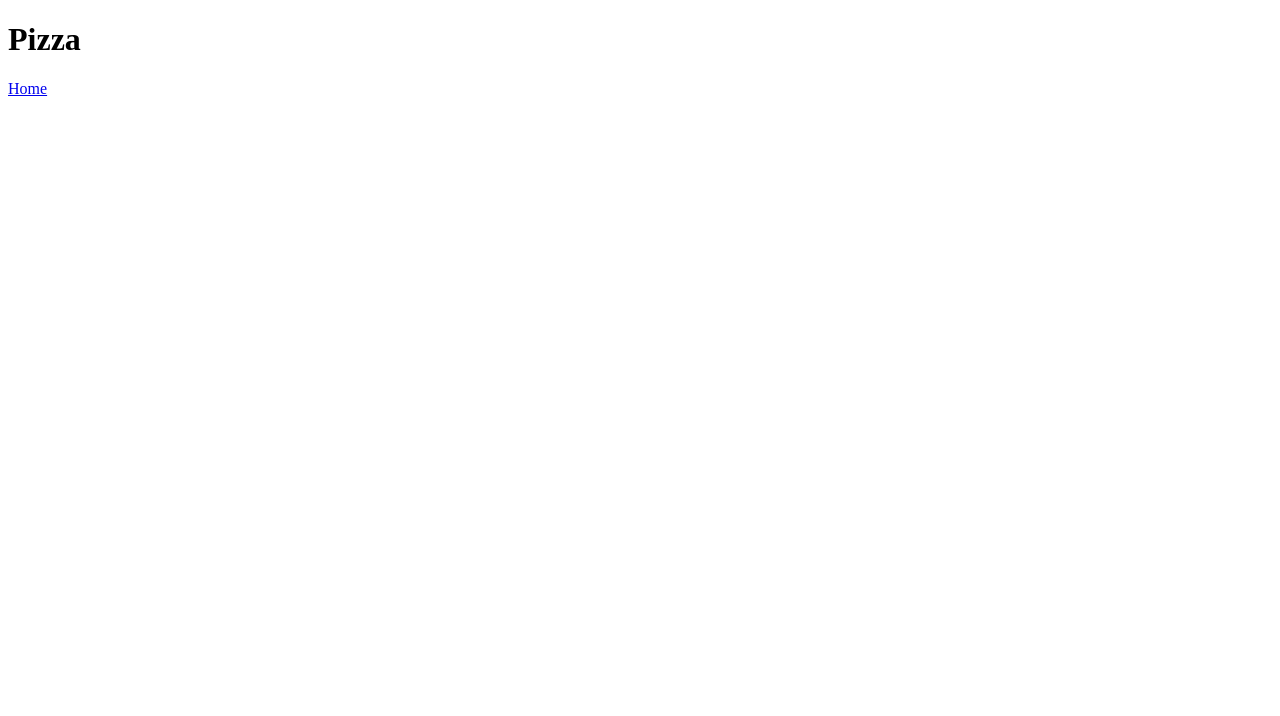
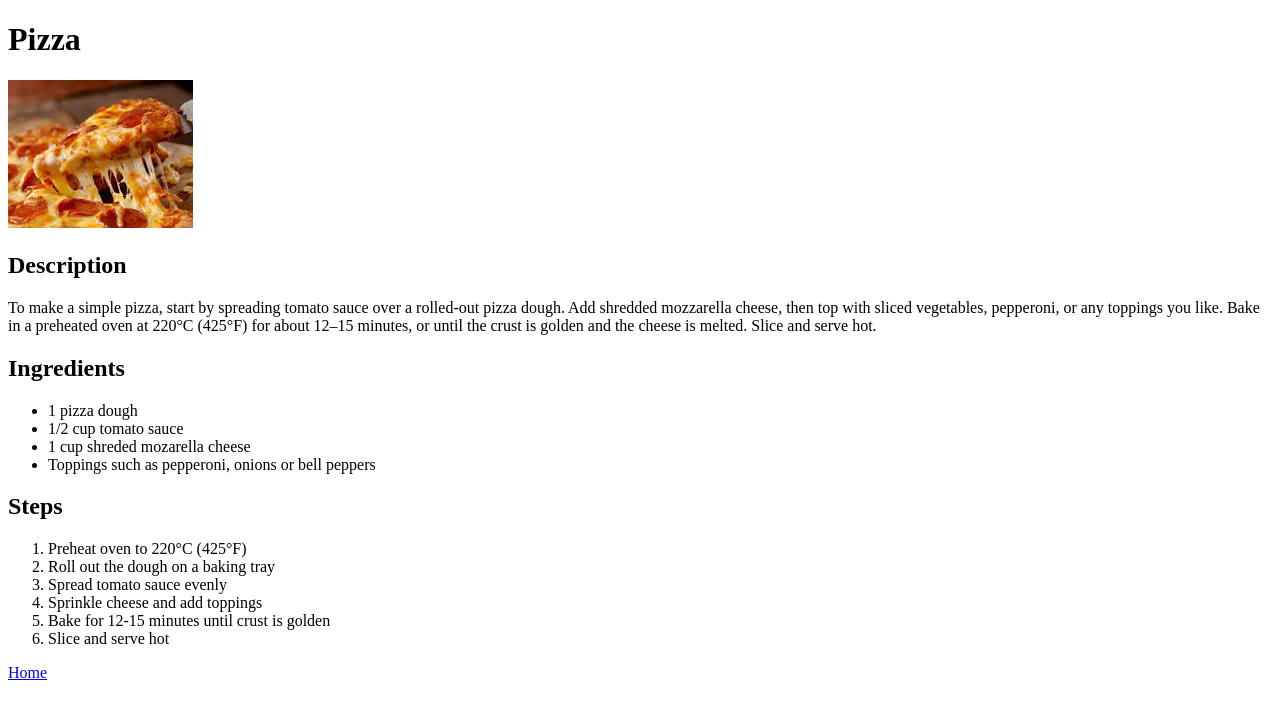
Before and after one commit to leetbeet/odin-recipes, a plain HTML site: page recipes/pizza.html in a window 1280 px wide. Drawn offline with Linux system fonts and the light colour scheme.

Commit message:
Create img directory and finish pizza recipe page

```diff
--- a/recipes/pizza.html
+++ b/recipes/pizza.html
@@ -7,6 +7,29 @@
 </head>
 <body>
     <h1>Pizza</h1>
+
+    <img src="../img/A-pizza.jpeg" alt="pizza image">
+    <h2>Description</h2>
+    <p>To make a simple pizza, start by spreading tomato sauce over a rolled-out pizza dough. Add shredded mozzarella cheese, then top with sliced vegetables, pepperoni, or any toppings you like. Bake in a preheated oven at 220&deg;C (425&deg;F) for about 12–15 minutes, or until the crust is golden and the cheese is melted. Slice and serve hot.</p>
+
+    <h2>Ingredients</h2>
+    <ul>
+        <li>1 pizza dough</li>
+        <li>1/2 cup tomato sauce</li>
+        <li>1 cup shreded mozarella cheese</li>
+        <li>Toppings such as pepperoni, onions or bell peppers</li>
+    </ul>
+
+    <h2>Steps</h2>
+    <ol>
+        <li>Preheat oven to 220&deg;C (425&deg;F)</li>
+        <li>Roll out the dough on a baking tray</li>
+        <li>Spread tomato sauce evenly</li>
+        <li>Sprinkle cheese and add toppings</li>
+        <li>Bake for 12-15 minutes until crust is golden</li>
+        <li>Slice and serve hot</li>
+    </ol>
+
     <a href="../index.html">Home</a>
 </body>
 </html>
```
Also changed, not shown: img/A-pizza.jpeg (added).
